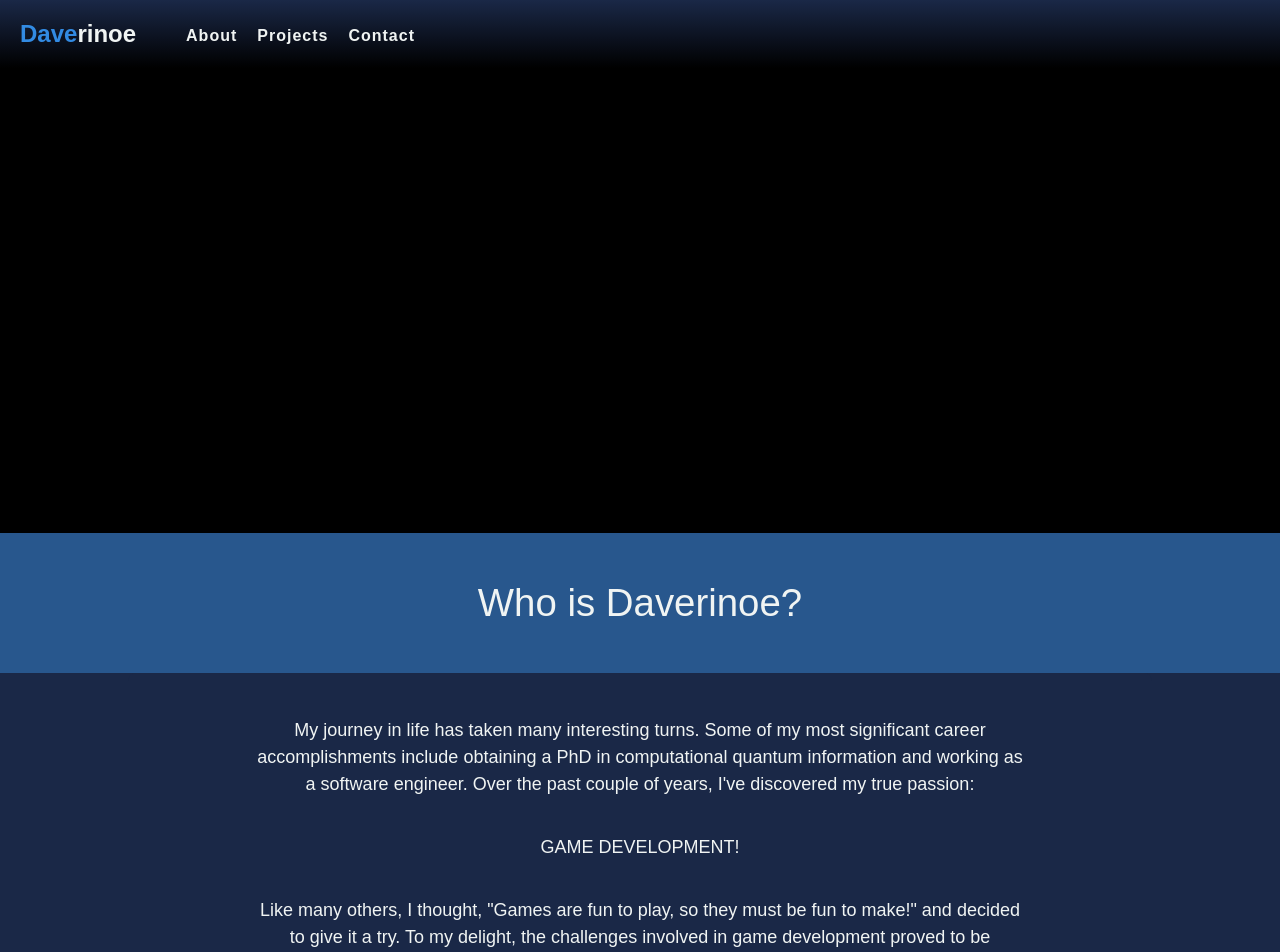
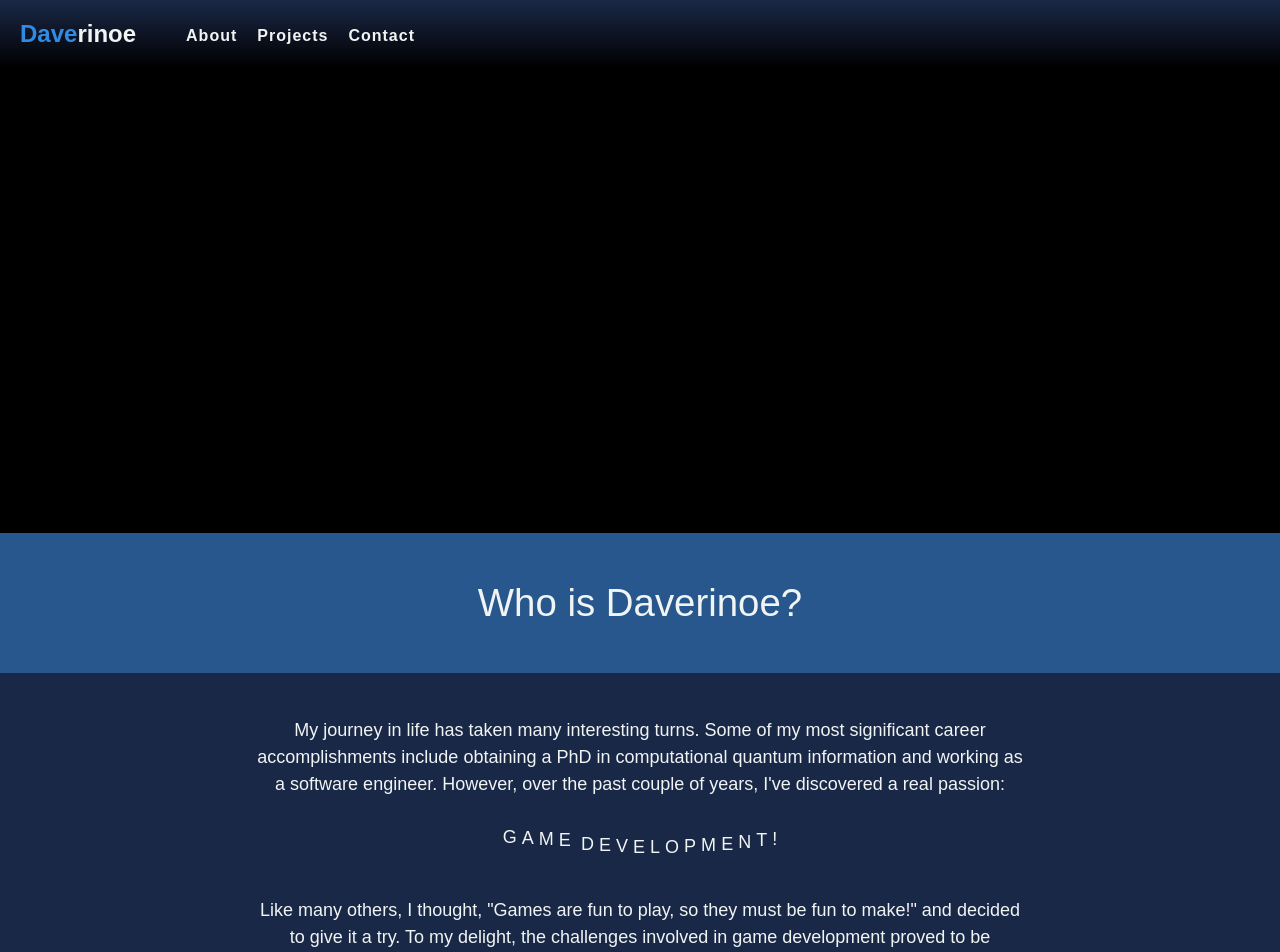
Before and after one commit to Daverinoe/website, a SvelteKit app: page / in a window 1280 px wide. Shown: the top 952 px of the page. Built offline with nearby package versions, Linux system fonts and the light colour scheme.

Commit message:
Wavey text

```diff
--- a/src/routes/+page.svelte
+++ b/src/routes/+page.svelte
@@ -24,11 +24,29 @@
 				My journey in life has taken many interesting turns. Some of my
 				most significant career accomplishments include obtaining a PhD
 				in computational quantum information and working as a software
-				engineer. Over the past couple of years, I've discovered my true
-				passion:
+				engineer. However, over the past couple of years, I've
+				discovered a real passion:
 			</p>
 
-			<p class="shaky">GAME DEVELOPMENT!</p>
+			<p class="shaky">
+				<span style="--char-index:1;">G</span>
+				<span style="--char-index:2;">A</span>
+				<span style="--char-index:3;">M</span>
+				<span style="--char-index:4;">E</span>
+				<span style="--char-index:5;" />
+				<span style="--char-index:6;">D</span>
+				<span style="--char-index:7;">E</span>
+				<span style="--char-index:8;">V</span>
+				<span style="--char-index:9;">E</span>
+				<span style="--char-index:10;">L</span>
+				<span style="--char-index:11;">O</span>
+				<span style="--char-index:12;">P</span>
+				<span style="--char-index:13;">M</span>
+				<span style="--char-index:14;">E</span>
+				<span style="--char-index:15;">N</span>
+				<span style="--char-index:16;">T</span>
+				<span style="--char-index:17;">!</span>
+			</p>
 
 			<p>
 				Like many others, I thought, "Games are fun to play, so they
@@ -43,9 +61,9 @@
 			<p>I enjoy every aspect of it.</p>
 
 			<p>
-				Curious about my work? You can find the proof in my <a
+				Curious about my work? You can find the proof in my list of <a
 					href="#projects">Projects</a
-				> page, where I detail my experiences working on each game and discuss
+				>, where I detail my experiences working on each game and discuss
 				the challenges I've overcome as well as the problems I haven't. As
 				of March 2023, these are all game-jam games. Some projects have the
 				potential to become full-fledged releases with proper polish, but
@@ -131,4 +149,34 @@
 		font-size: large;
 	}
 
+	/* Shaky text */
+	.shaky span {
+		display: inline-block;
+		animation-name: wave;
+		animation-duration: 2s;
+		animation-iteration-count: infinite;
+		animation-timing-function: ease-in-out;
+	}
+
+	.shaky span:nth-child(odd) {
+		animation-direction: alternate;
+	}
+
+	.shaky span:nth-child(even) {
+		animation-direction: alternate-reverse;
+	}
+
+	.shaky span {
+		animation-delay: calc(0.1s * var(--char-index));
+	}
+
+	@keyframes wave {
+		0%,
+		100% {
+			transform: translateY(0);
+		}
+		50% {
+			transform: translateY(-10px);
+		}
+	}
 </style>
```
